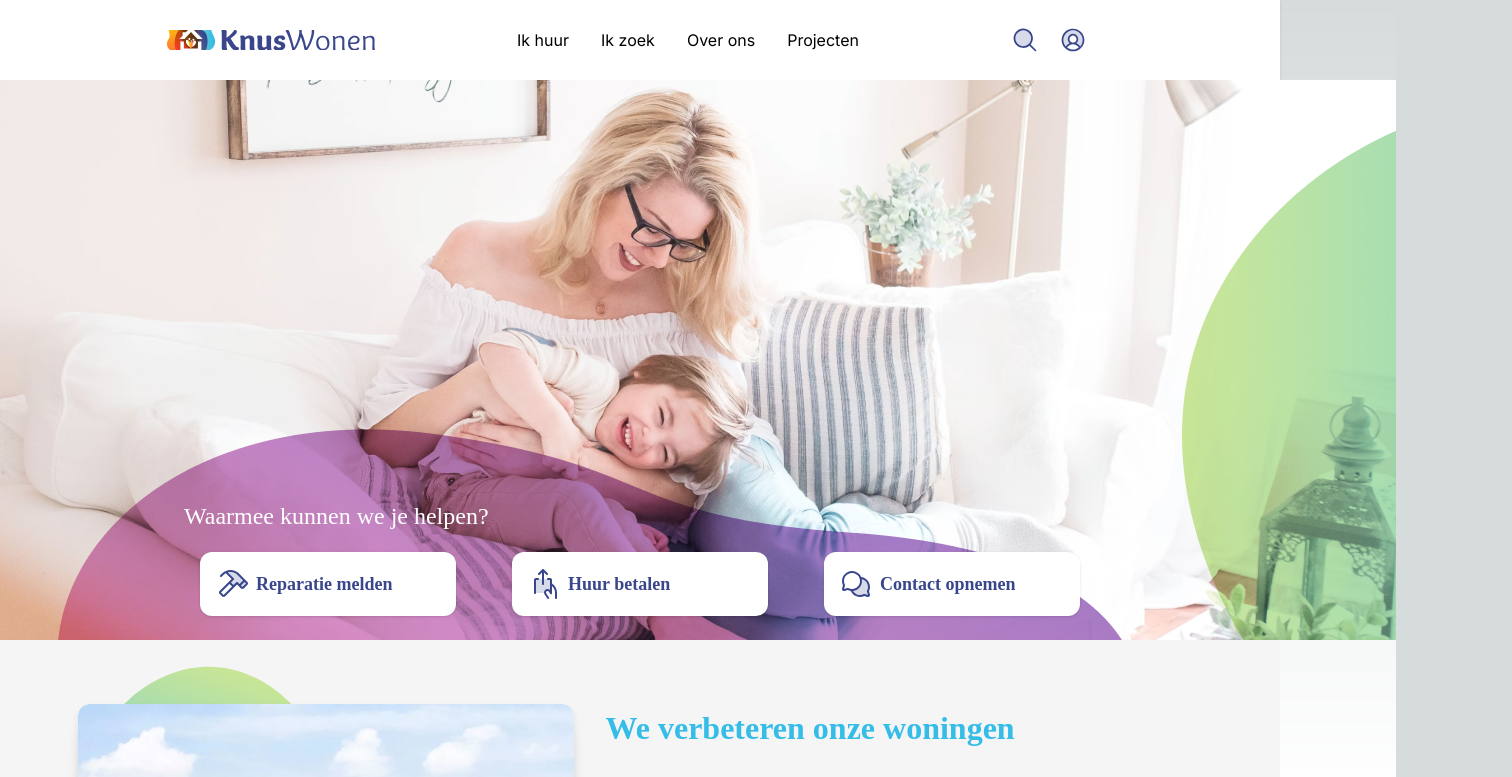
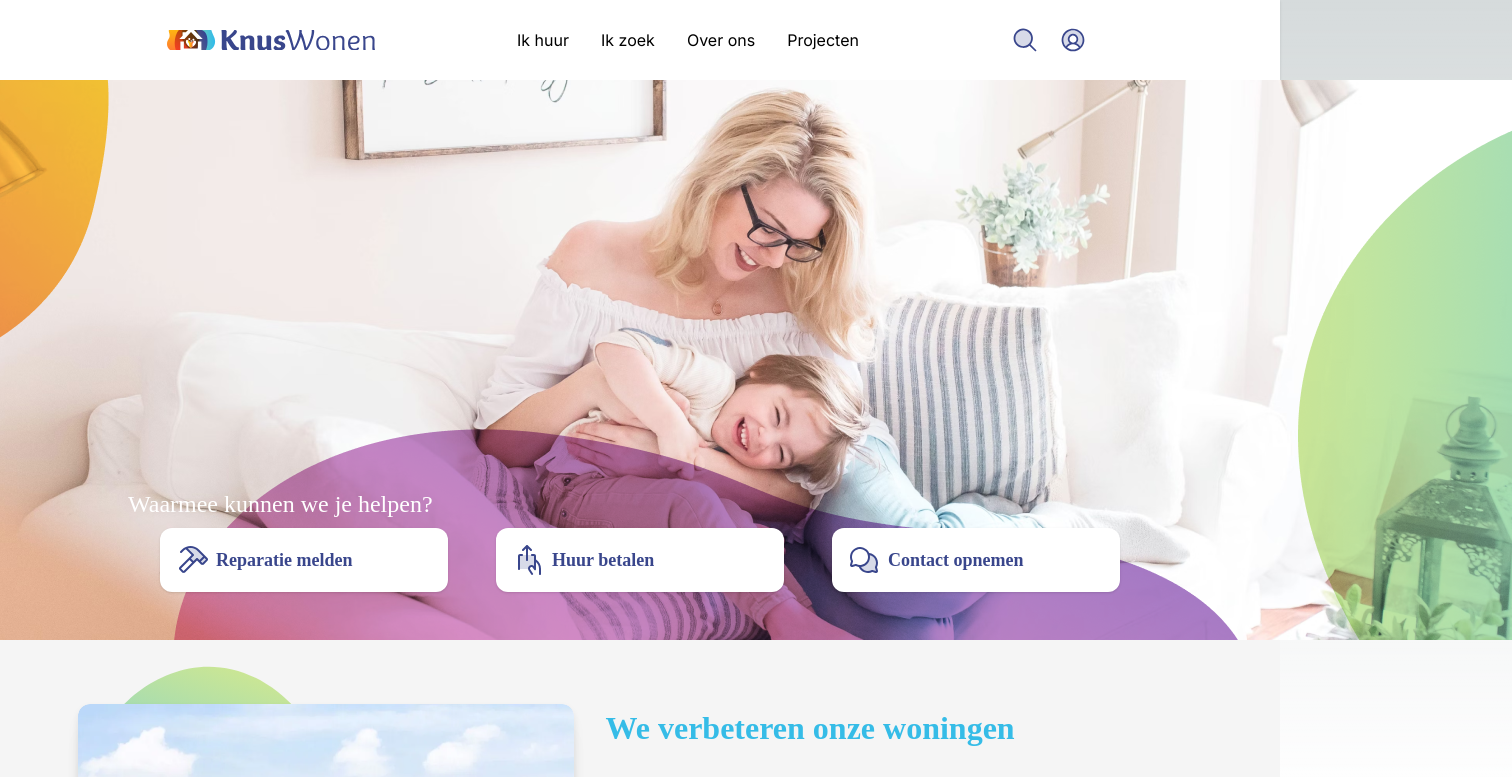
Before and after one commit to jakwakwa/jk-knuswonentest, a Next.js app: page / in a window 1280 px wide. Shown: the top 777 px of the page, 1512 px wide, since content can reach past the window. Built offline with nearby package versions, Linux system fonts and the light colour scheme.

Commit message:
chore: Add HeroBg component and update Hero index

```diff
--- /dev/null
+++ b/components/Hero/components/HeroBg.tsx
@@ -0,0 +1,18 @@
+import { StaticImport } from "next/dist/shared/lib/get-img-props";
+import Image from "next/image";
+
+function HeroBg({ HeroBgSrc }: { HeroBgSrc: StaticImport }) {
+  return (
+    <div className="w-[1512px] h-[560px] left-0 top-0 ">
+      <div className="w-[1512px] h-[560px] left-0 top-0 absolute z-0">
+        <Image
+          src={HeroBgSrc}
+          alt="hero-bg"
+          className="w-full h-full object-cover"
+        />
+      </div>
+    </div>
+  );
+}
+
+export default HeroBg;
--- a/components/Hero/index.tsx
+++ b/components/Hero/index.tsx
@@ -1,37 +1,26 @@
-import Image from "next/image";
-import HeroBg from "../../public/assets/HeroBackground.png";
+import HeroBackgroundImg from "@/public/assets/HeroBackground.png";
 import HeroBtn from "../Buttons/HeroBtn";
-import HammerIcon from "../../public/assets/HammerIcon.svg";
-import HandDepositIcon from "../../public/assets/HandDepositIcon.svg";
-import ChatCircleIcon from "../../public/assets/ChatsCircle.svg";
+import HammerIcon from "@/public/assets/HammerIcon.svg";
+import HandDepositIcon from "@/public/assets/HandDepositIcon.svg";
+import ChatCircleIcon from "@/public/assets/ChatsCircle.svg";
+import HeroBg from "./components/HeroBg";
 
 function Hero() {
   return (
-    <div className="w-[1512px] h-[560px] relative">
-      <div className="w-[1512px] h-[560px] left-0 top-0 ">
-        <div className="w-[1512px] h-[560px] left-0 top-0 absolute bg-[#d9d9d9]" />
-        <div className="w-[1512px] h-[560px] left-0 top-0 absolute">
-          <Image
-            src={HeroBg}
-            alt="hero-bg"
-            className="w-full h-full object-cover"
-          />
+    <div className="w-full h-[560px] relative ">
+      <div className="w-full h-[560px] flex items-end gap-3 relative z-10 py-12">
+        <div className="w-full flex flex-col justify-center items-center gap-2">
+          <div className="relative z-10  text-white text-2xl font-medium font-['Poppins'] gap-2 text-left w-[80%]">
+            Waarmee kunnen we je helpen?
+          </div>
+          <div className="flex gap-12">
+            <HeroBtn title="Reparatie melden" icon={HammerIcon} />
+            <HeroBtn title="Huur betalen" icon={HandDepositIcon} />
+            <HeroBtn title="Contact opnemen" icon={ChatCircleIcon} />
+          </div>
         </div>
       </div>
-      <div className="w-[912px] h-[116px] left-[300px] top-[420px] absolute">
-        <div className="w-72 h-16 p-4 left-0 top-[52px] absolute justify-start items-center gap-3 inline-flex">
-          <HeroBtn title="Reparatie melden" icon={HammerIcon} />
-        </div>
-        <div className="w-72 h-16 p-4 left-[312px] top-[52px] absolute justify-start items-center gap-3 inline-flex">
-          <HeroBtn title="Huur betalen" icon={HandDepositIcon} />
-        </div>
-        <div className="w-72 h-16 p-4 left-[624px] top-[52px] absolute justify-start items-center gap-3 inline-flex">
-          <HeroBtn title="Contact opnemen" icon={ChatCircleIcon} />
-        </div>
-        <div className="left-0 top-0 absolute text-white text-2xl font-medium font-['Poppins']">
-          Waarmee kunnen we je helpen?
-        </div>
-      </div>
+      <HeroBg HeroBgSrc={HeroBackgroundImg} />
     </div>
   );
 }
```
